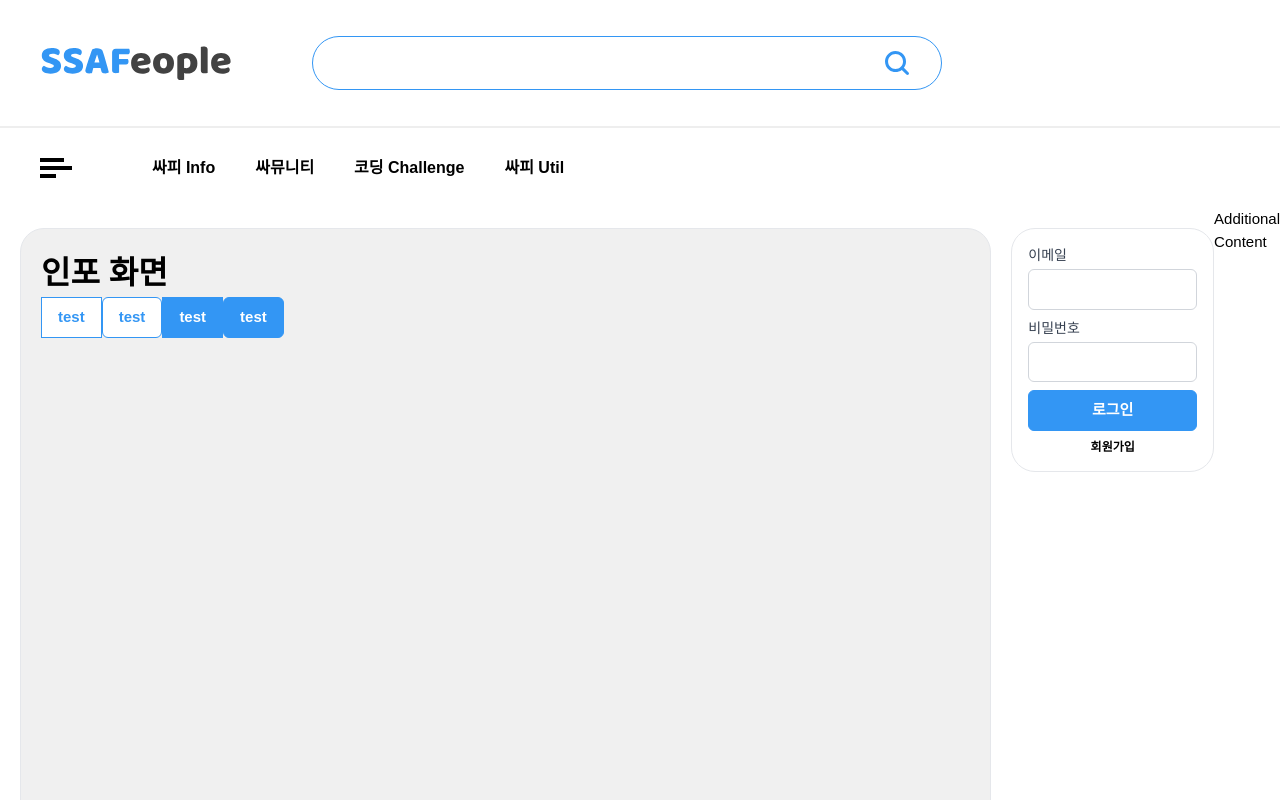
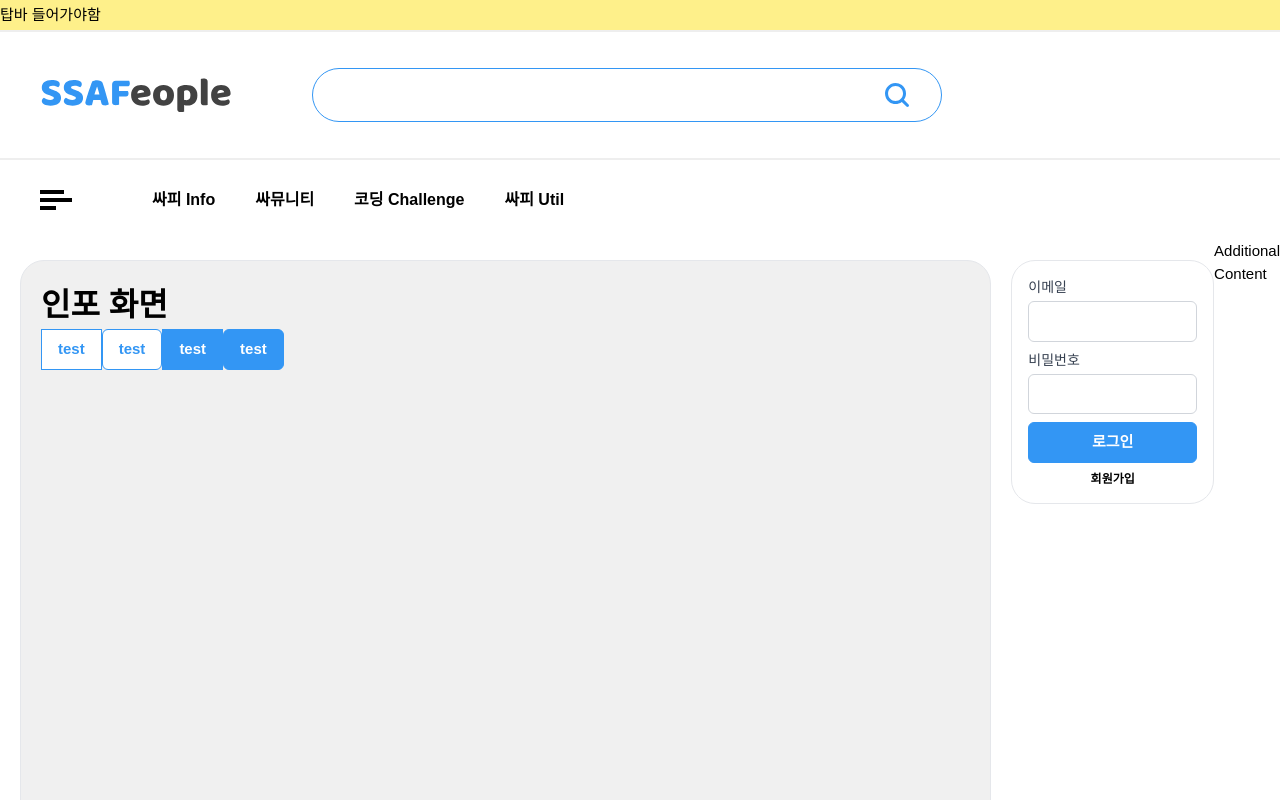
Before and after one commit to project-study-ssafy/SSAFeople-vue, a Vue app: page /info in a window 1280 px wide. Shown: the top 800 px of the page. Built offline with nearby package versions, Linux system fonts and the light colour scheme; a web font is replaced by a local one.

Commit message:
add MainTopbar

```diff
--- a/src/App.vue
+++ b/src/App.vue
@@ -1,11 +1,17 @@
 <script setup>
-import { MainHeader, MainNavigation, MainFooter } from "./components";
+import {
+  MainHeader,
+  MainNavigation,
+  MainFooter,
+  MainTopbar,
+} from "./components";
 </script>
 
 <template>
   <div
     class="min-w-[1280px] grid grid-cols-[1fr_minmax(1148px,_1280px)_1fr] gap-x-3 bg-white"
   >
+    <MainTopbar class="col-span-3" />
     <MainHeader class="col-span-3" />
     <MainNavigation class="col-span-3" />
     <RouterView class="col-span-3" />
--- /dev/null
+++ b/src/components/MainTopbar.vue
@@ -0,0 +1,15 @@
+<template>
+  <div
+    class="grid grid-cols-[1fr_minmax(1148px,_1280px)_1fr] bg-white h-8 border-[#EEEEEE] border-b-2"
+  >
+    <div class="col-span-1"></div>
+    <div
+      class="col-span-1 w-full text-black bg-yellow-200 flex flex-row items-center"
+    >
+      탑바 들어가야함
+    </div>
+    <div class="col-span-1"></div>
+  </div>
+</template>
+<script setup></script>
+<style scoped></style>
--- a/src/components/index.js
+++ b/src/components/index.js
@@ -2,6 +2,7 @@
 export { default as MainHeader } from "./MainHeader.vue";
 export { default as MainNavigation } from "./MainNavigation.vue";
 export { default as MainFooter } from "./MainFooter.vue";
+export { default as MainTopbar } from "./MainTopbar.vue";
 
 // MainContainer component exports
 export { default as MainContent } from "./MainContainer/MainContent.vue";
```
